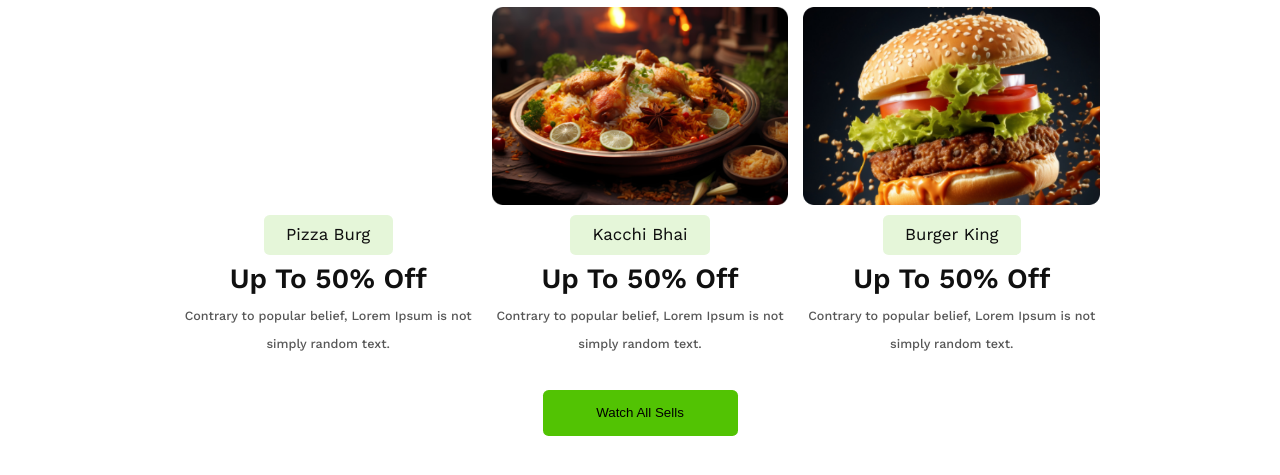
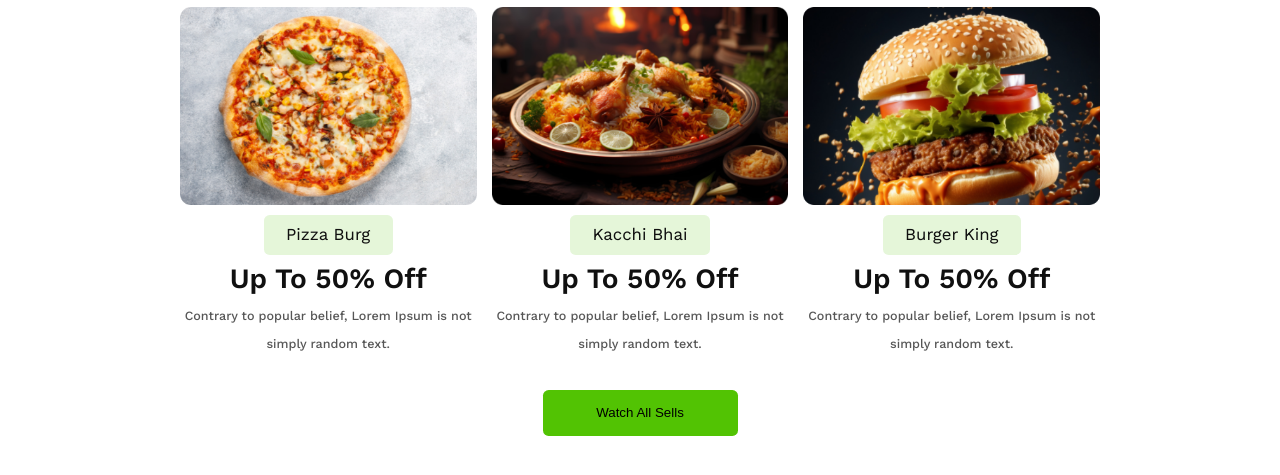
Before and after one commit to priyotush44/parctice-project-1, a plain HTML site: page index.html in a window 1280 px wide. Shown: the part 611-1086 px from the top of the page. Drawn offline with nearby package versions, Linux system fonts and the light colour scheme; the site is published under a folder, as on GitHub Pages, so addresses that start at the root find nothing.

Commit message:
image added

```diff
--- a/index.html
+++ b/index.html
@@ -35,7 +35,7 @@
 
         <div class="card">
             <div class="card-img">
-                <img src="/assets/pizza.png" alt="">
+                <img src="assets/pizza.png" alt="">
             </div>
 
             <div class="card-description">
```
